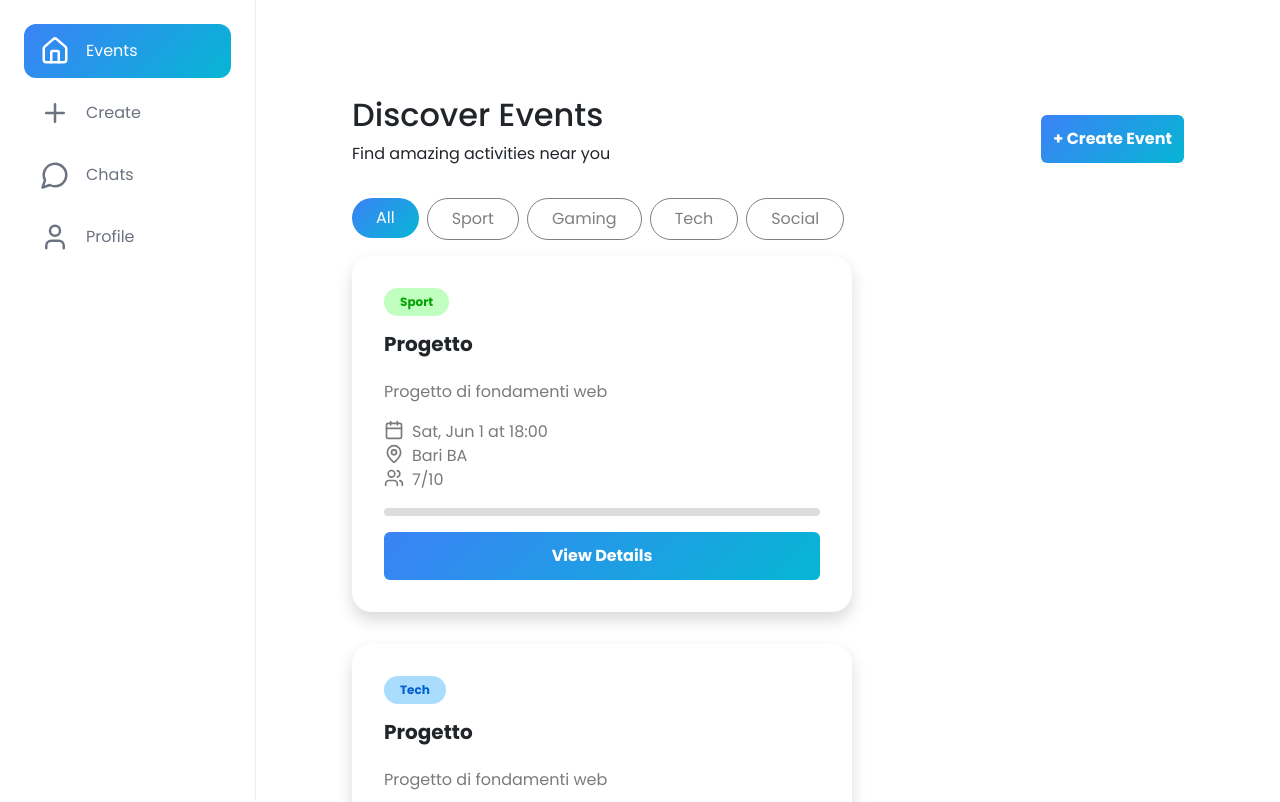
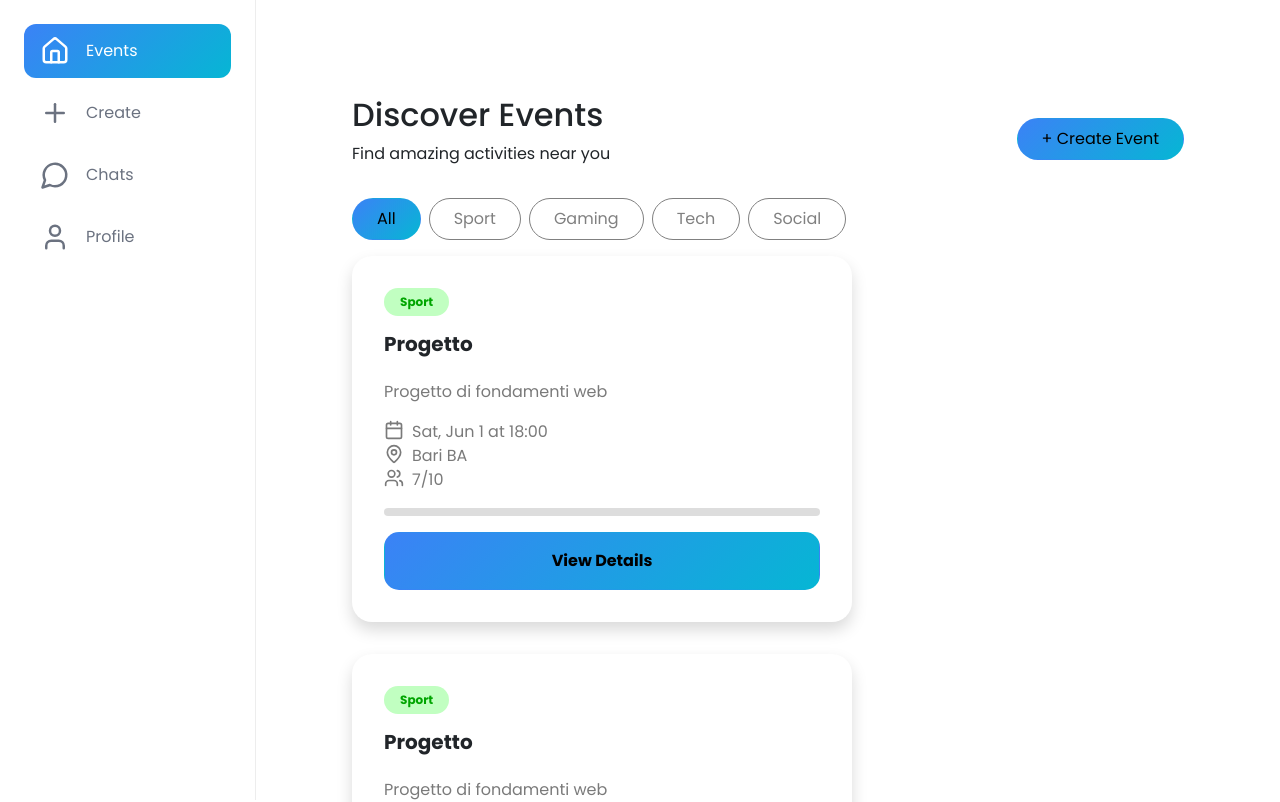
Before and after one commit to marcomaraglino/social_f_web_project, a React (Vite) app: page / in a window 1280 px wide. Shown: the top 802 px of the page. Built offline with nearby package versions, Linux system fonts and the light colour scheme.

Commit message:
button restyle

```diff
--- a/src/App.jsx
+++ b/src/App.jsx
@@ -12,7 +12,6 @@ import {FeedPage} from "./views/FeedPage/FeedPage.jsx";
 function App() {
 
   return (
-      <FeedPage></FeedPage>,
       <Router>
           <Routes>
               <Route element={<Layout/>}>
--- a/src/components/EventCard/EventCard.css
+++ b/src/components/EventCard/EventCard.css
@@ -56,3 +56,10 @@
     background-color: #ffb1b1;
     color: #c50000;
 }
+
+.details{
+    background: var(--button-color);
+    border-radius: 15px;
+    border:1px solid transparent;
+    font-weight: bold;
+}
--- a/src/components/EventCard/EventCard.jsx
+++ b/src/components/EventCard/EventCard.jsx
@@ -36,7 +36,7 @@ export function EventCard(props){
                 <div className='statsPartecipanti'>
                     <div className='fillStats'></div>
                 </div>
-                <button>View Details</button>
+                <button className='details px-4 py-3'>View Details</button>
             </div>
 
     )
--- a/src/components/Login/Login.css
+++ b/src/components/Login/Login.css
@@ -45,7 +45,7 @@ input{
     background-color: white;
     color:black;
 }
-button{
+.loginBox button{
     padding: 0.75rem;
     background:var(--button-color) ;
     color:white;
@@ -55,7 +55,7 @@ button{
     cursor:pointer;
     transition:background 0.6s ease;
 }
-button:hover{
+.loginBox button:hover{
     background-color:dodgerblue;
 }
 
--- a/src/views/FeedPage/FeedPage.css
+++ b/src/views/FeedPage/FeedPage.css
@@ -25,8 +25,14 @@
     align-items: start;
     gap:0.5rem;
 }
+.create-event{
+    background: var(--button-color);
+    border: 1px solid transparent;
+}
 .filter{
     font-weight: normal;
+    background:var(--button-color);
+    border:1px solid transparent;
 }
 .noselectedFilter{
     background: white;
--- a/src/views/FeedPage/FeedPage.jsx
+++ b/src/views/FeedPage/FeedPage.jsx
@@ -1,6 +1,7 @@
 import {EventCard} from "../../components/EventCard/EventCard.jsx";
 import './FeedPage.css'
 import {useState} from "react";
+import {Link} from "react-router-dom";
 const events=[
     {
         id:1,
@@ -14,7 +15,7 @@ const events=[
     },
     {
         id:2,
-        activity:'Tech',
+        activity:'Sport',
         nome:'Progetto',
         descrizione:'Progetto di fondamenti web',
         data:'Sat, Jun 1 at 18:00',
@@ -57,7 +58,10 @@ export function FeedPage(){
                     <h2>Discover Events</h2>
                     <p>Find amazing activities near you</p>
                 </div>
-                <button>+ Create Event</button>
+
+                <Link to='create-event'>
+                    <button className={'create-event rounded-pill px-4 py-2 text-nowrap font-normal'}>+ Create Event</button>
+                </Link>
             </div>
             <div className='filters'>
                 {categories.map((category)=>(
```
